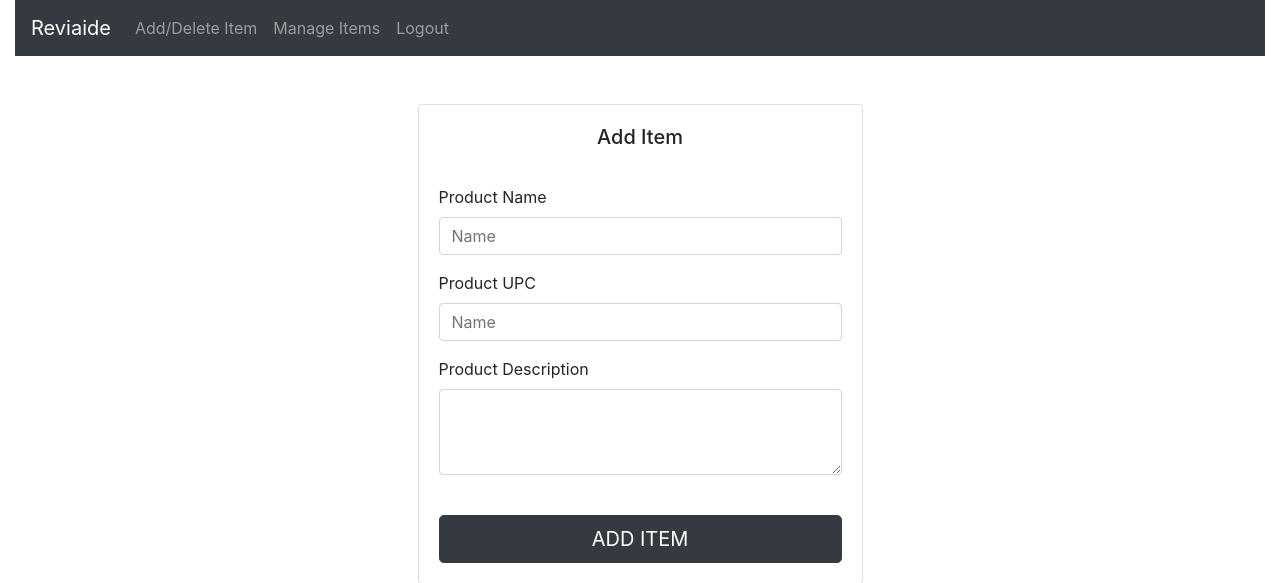
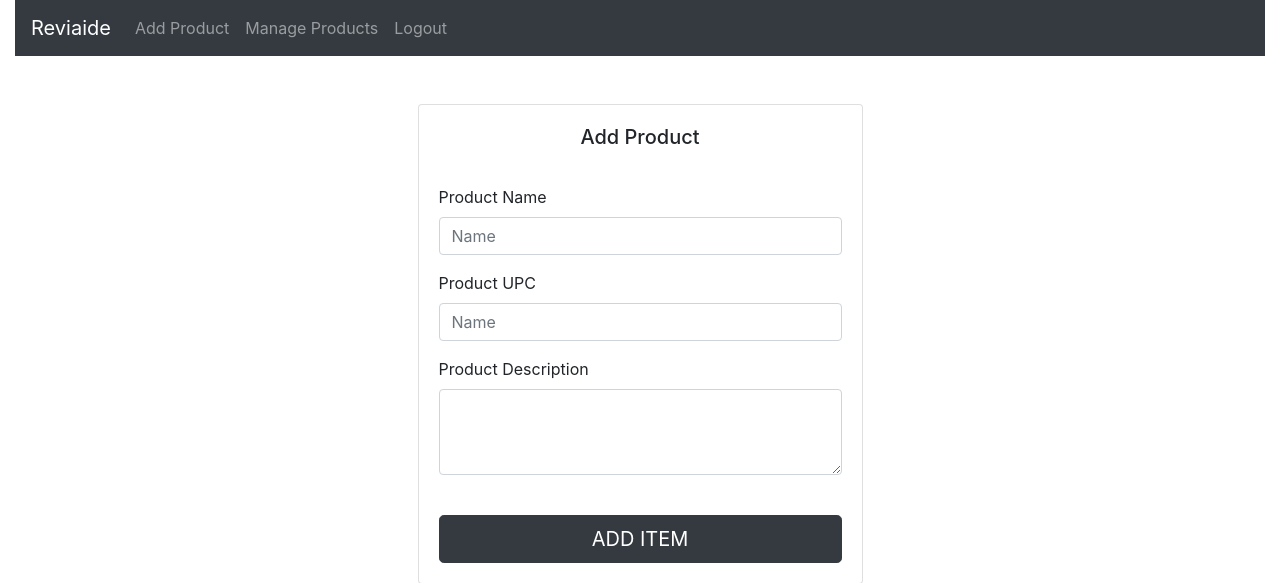
Before and after one commit to ILIANEG/PYTHON-FLASK-Reviaide, a Flask app: page /addProduct in a window 1280 px wide. Shown: the top 583 px of the page. Run offline with Flask 2, Linux system fonts and the light colour scheme; the visitor is signed in with stand-in values (Sample User, id 1); some libraries are stand-ins or nearby versions.

```diff
--- a/app.py
+++ b/app.py
@@ -7,11 +7,13 @@
 #Import all critical modules
 from flask import Flask, render_template, request, redirect, flash
 from flask_sqlalchemy import SQLAlchemy
+from sqlalchemy.orm import backref
 from flask_login import LoginManager, UserMixin, login_user, login_required, current_user, logout_user
 import qrcode
 import random
 import string
 import os
+import socket
 
 # Initialize flask application with meta data about static folder
 # Static folder includes css and pictures as well as js (not used yet)
@@ -61,9 +63,9 @@ class Product(db.Model):
     # id of owner of this product, each product have exactly one owner
     ownerId = db.Column(db.Integer, db.ForeignKey('user.id'))
     # reviews for this product, each product have many reviews
-    reviews = db.relationship('Review', backref='product')
+    reviews = db.relationship('Review', backref='product', passive_deletes=True)
     # feedback for this product, each product have many feedbacks
-    feedbacks = db.relationship('Feedback', backref='product')
+    feedbacks = db.relationship('Feedback', backref='product', passive_deletes=True)
 
 # This is database model for reviews, it is related to products
 class Review(db.Model):
@@ -78,7 +80,7 @@ class Review(db.Model):
     rating = db.Column(db.Integer, nullable=False)
     # through this entry we relate to product. This is also code that will be
     # related to QR codes generated
-    productKey = db.Column(db.String(15), db.ForeignKey('product.key'))
+    productKey = db.Column(db.String(15), db.ForeignKey('product.key', ondelete='CASCADE'))
 
 # Database model for Feedback
 class Feedback(db.Model):
@@ -87,7 +89,7 @@ class Feedback(db.Model):
     #Instead of author we use once' email to communicate back to customer
     email = db.Column(db.String(80), nullable=True)
     comment = db.Column(db.String(150), nullable=False)
-    productKey = db.Column(db.String(15), db.ForeignKey('product.key'))
+    productKey = db.Column(db.String(15), db.ForeignKey('product.key', ondelete='CASCADE'), nullable=False)
 
 # user loader for our login manager
 @login_manager.user_loader
@@ -288,10 +290,9 @@ def generateKey():
 
 # This helper methods delete product
 def deleteProduct(id):
-    item = Product.query.filter_by(key=id).first()
+    db.session.query(Product).filter(Product.key==id).delete()
     if os.path.isfile('static/images/'+id+'.png'):
         os.remove("static/images/"+id+'.png')
-    db.session.delete(item)
     db.session.commit()
 
 # this is helper method to add product to the system
@@ -299,7 +300,7 @@ def addProduct(nName, nUpc, nDescription):
     productKey = generateKey()
     while (not (Product.query.filter_by(key=productKey).first() is None)):
         productKey = generateKey()
-    img = qrcode.make('http://192.168.0.13:5000/item/' + productKey)
+    img = qrcode.make('http://'+ '192.168.0.13' +':5000/item/' + productKey)
     img.save('static/images/'+productKey+'.png')
     nOwnerId = current_user.get_id()
     newProduct = Product(key=productKey, name=nName, upc = nUpc, description=nDescription, ownerId=nOwnerId)
--- a/templates/addProduct.html
+++ b/templates/addProduct.html
@@ -1,14 +1,14 @@
 {% extends 'authform.html' %}
 {% block head %}
-    <title>Add Item</title>
+    <title>Add Product</title>
 {% endblock %}
 
 {% block form %}
-    <h5 class="card-title text-center">Add Item</h5><br>
+    <h5 class="card-title text-center">Add Product</h5><br>
     <form method="post">
         <div class="form-group">
             <label for="productName">Product Name</label>
-            <input type="text" class="form-control" name="productName" id="productName" maxlength="50" placeholder="Name" required>
+            <input type="text" class="form-control" name="productName" id="productName" maxlength="100" placeholder="Name" required>
         </div>
         <div class="form-group">
             <label for="upc">Product UPC</label>
@@ -16,7 +16,7 @@
         </div>
         <div class="form-group">
             <label for="description">Product Description</label>
-            <textarea class="form-control" name="description" id="description" rows="3" required maxlength="150"></textarea><br>
+            <textarea class="form-control" name="description" id="description" rows="3" required maxlength="1000"></textarea><br>
         </div>
         <button class="btn btn-lg btn-dark btn-block text-uppercase" type="submit" name="submit">Add Item</button>
     </form>
--- a/templates/auth.html
+++ b/templates/auth.html
@@ -16,10 +16,10 @@
             <div class="collapse navbar-collapse" id="navbarNav">
               <ul class="navbar-nav">
                 <li class="nav-item">
-                  <a class="nav-link" href="/addProduct">Add/Delete Item <span class="sr-only">(current)</span></a>
+                  <a class="nav-link" href="/addProduct">Add Product <span class="sr-only">(current)</span></a>
                 </li>
                 <li class="nav-item">
-                  <a class="nav-link" href="/manage">Manage Items</a>
+                  <a class="nav-link" href="/manage">Manage Products</a>
                 </li>
                 <li class="nav-item">
                     <a class="nav-link" href="/logout">Logout</a>
```
Also changed, not shown: Class_Diagram.jpg (added), README.md, product.db, static/images/info.txt (renamed from static/images/info.txt.txt).
